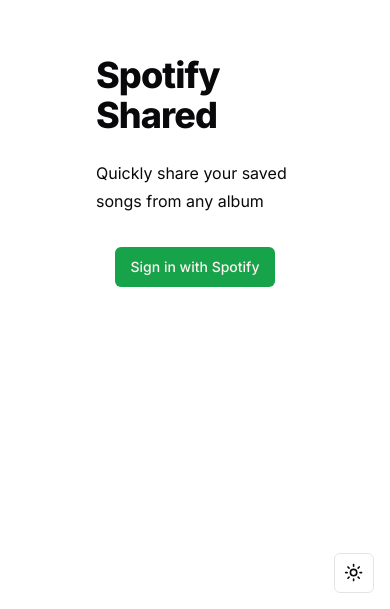
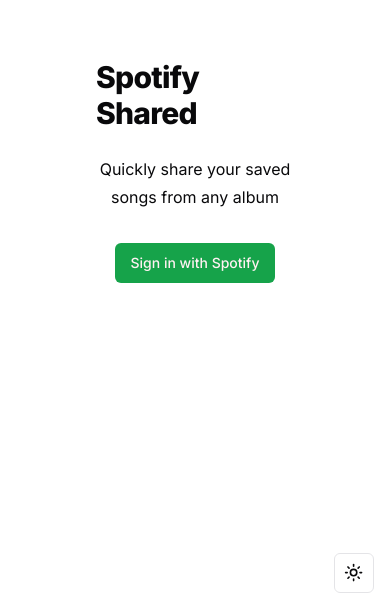
Before and after one commit to jasontech1998/likemix, a Next.js app: page / in a window 390 px wide. Shown: the part 235-844 px from the top of the page. Built offline with nearby package versions, Linux system fonts and the light colour scheme.

Commit message:
clean up

```diff
--- a/app/dashboard/page.tsx
+++ b/app/dashboard/page.tsx
@@ -12,7 +12,7 @@
       <h1 className="scroll-m-20 text-4xl font-extrabold tracking-tight lg:text-5xl">
         Dashboard
       </h1>
-      {/* <Logout /> */}
+      <Logout />
       <Suspense fallback={<TracksGridSkeleton />}>
         <TracksGrid />
       </Suspense>
--- a/app/page.tsx
+++ b/app/page.tsx
@@ -3,10 +3,10 @@
 export default function Page() {
   return (
     <main className="flex min-h-screen flex-col items-center justify-center p-24">
-      <h1 className="scroll-m-20 text-4xl font-extrabold tracking-tight lg:text-5xl">
+      <h1 className="scroll-m-20 text-3xl font-extrabold tracking-tight lg:text-5xl">
         Spotify Shared
       </h1>
-      <p className="leading-7 [&:not(:first-child)]:mt-6">
+      <p className="leading-7 text-center [&:not(:first-child)]:mt-6">
         Quickly share your saved songs from any album
       </p>
       <Login />
--- a/components/AlbumDetails.tsx
+++ b/components/AlbumDetails.tsx
@@ -43,9 +43,6 @@
             />
           ) : null}
         </div>
-        <p className="text-xl font-semibold">
-          Your liked songs from {album.artistName}
-        </p>
       </div>
     </div>
   );
--- a/components/CopyUrl.tsx
+++ b/components/CopyUrl.tsx
@@ -22,6 +22,7 @@
     navigator.clipboard
       .writeText(url)
       .then(() => {
+        // switch to use shadcn alert
         alert("URL copied to clipboard!");
       })
       .catch((err) => {
--- a/components/LikedTracks.tsx
+++ b/components/LikedTracks.tsx
@@ -1,8 +1,6 @@
 import { GetAlbumTracks, GetProfile } from "@/app/lib/actions";
 import PlaylistButton from "./PlaylistButton";
-import { BellRing, Check } from "lucide-react";
 
-import { cn } from "@/lib/utils";
 import {
   Card,
   CardContent,
--- a/components/skeletons.tsx
+++ b/components/skeletons.tsx
@@ -11,7 +11,6 @@
         <div className="mb-4">
           <div className="w-72 h-72 bg-gray-200 rounded-lg"></div>
         </div>
-        <div className="h-10 bg-gray-200 rounded w-3/4"></div>
       </div>
     </div>
   );
@@ -47,7 +46,7 @@
 export function TrackSkeleton() {
   return (
     <div
-      className={`${shimmer} relative overflow-hidden h-52 w-52 rounded-md bg-gray-200`}
+      className={`${shimmer} relative overflow-hidden h-56 w-60 rounded-md bg-gray-200`}
     />
   );
 }
```
